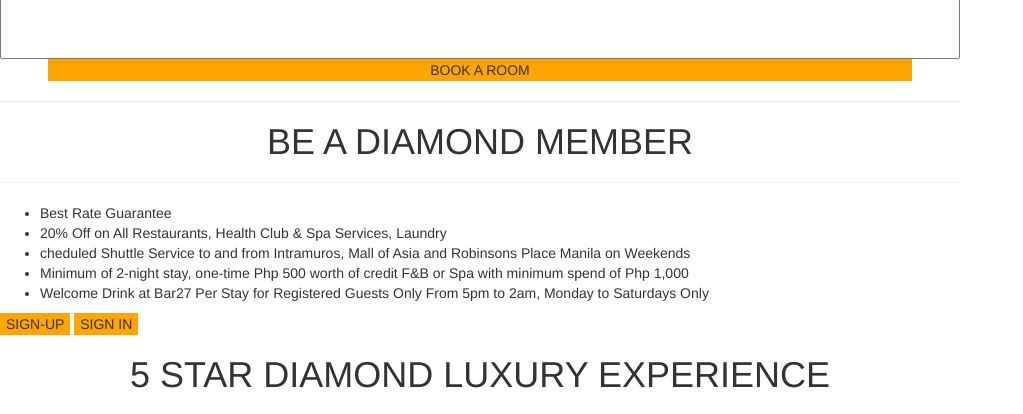
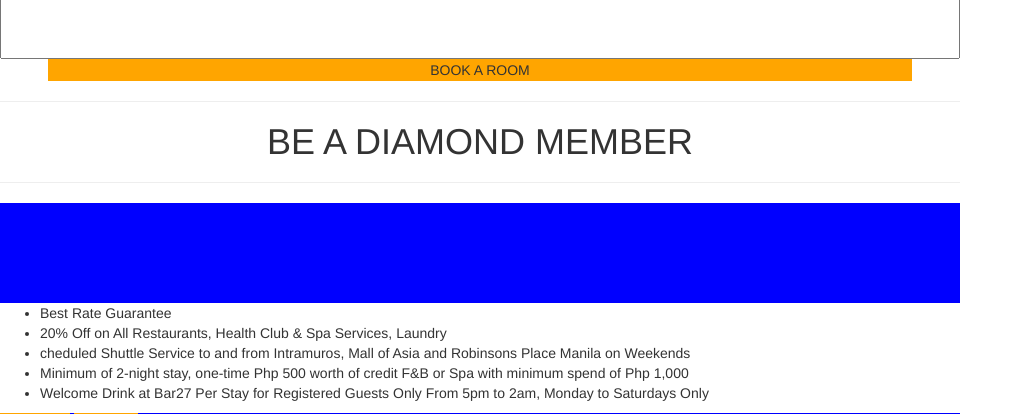
Before and after one commit to pochhhhh/Majestic-Rooms, a PHP site: page / in a window 1280 px wide. Shown: the part 1062-1476 px from the top of the page, without its empty margins (0-1023 px from the left). Run offline with PHP 8.4, Linux system fonts and the light colour scheme.

Commit message:
Made more CSS

```diff
--- a/style.css
+++ b/style.css
@@ -77,6 +77,15 @@ display:block;
 
 }
 
+#section-a div{
+
+
+background:blue;
+height:100px;
+width:100%;
+
+
+}
 #section-a div button{
 
 
```
